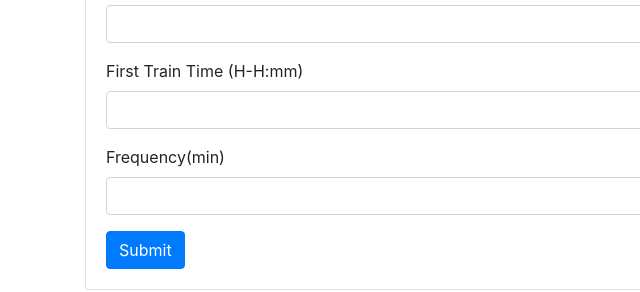
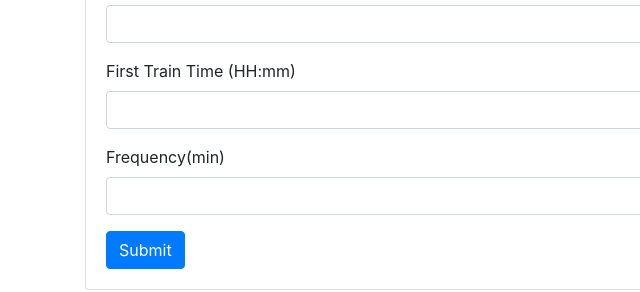
Before and after one commit to bndicunguye/Train-Time, a plain HTML site: page index.html in a window 1280 px wide. Shown: the part 609-901 px from the top of the page, 0-640 px from the left. Drawn offline with nearby package versions, Linux system fonts and the light colour scheme; no server answers.

Commit message:
changing time display from H-H to HH

```diff
--- a/index.html
+++ b/index.html
@@ -76,7 +76,7 @@
                                 <input class="form-control" id="destination" placeholder="" type="text">
                             </div>
                             <div class="form-group">
-                                <label for="firstTrainTime-input">First Train Time (H-H:mm)</label>
+                                <label for="firstTrainTime-input">First Train Time (HH:mm)</label>
                                 <input class="form-control" id="firstTrainTime" placeholder="" type="text">
                             </div>
                             <div class="form-group">
```
